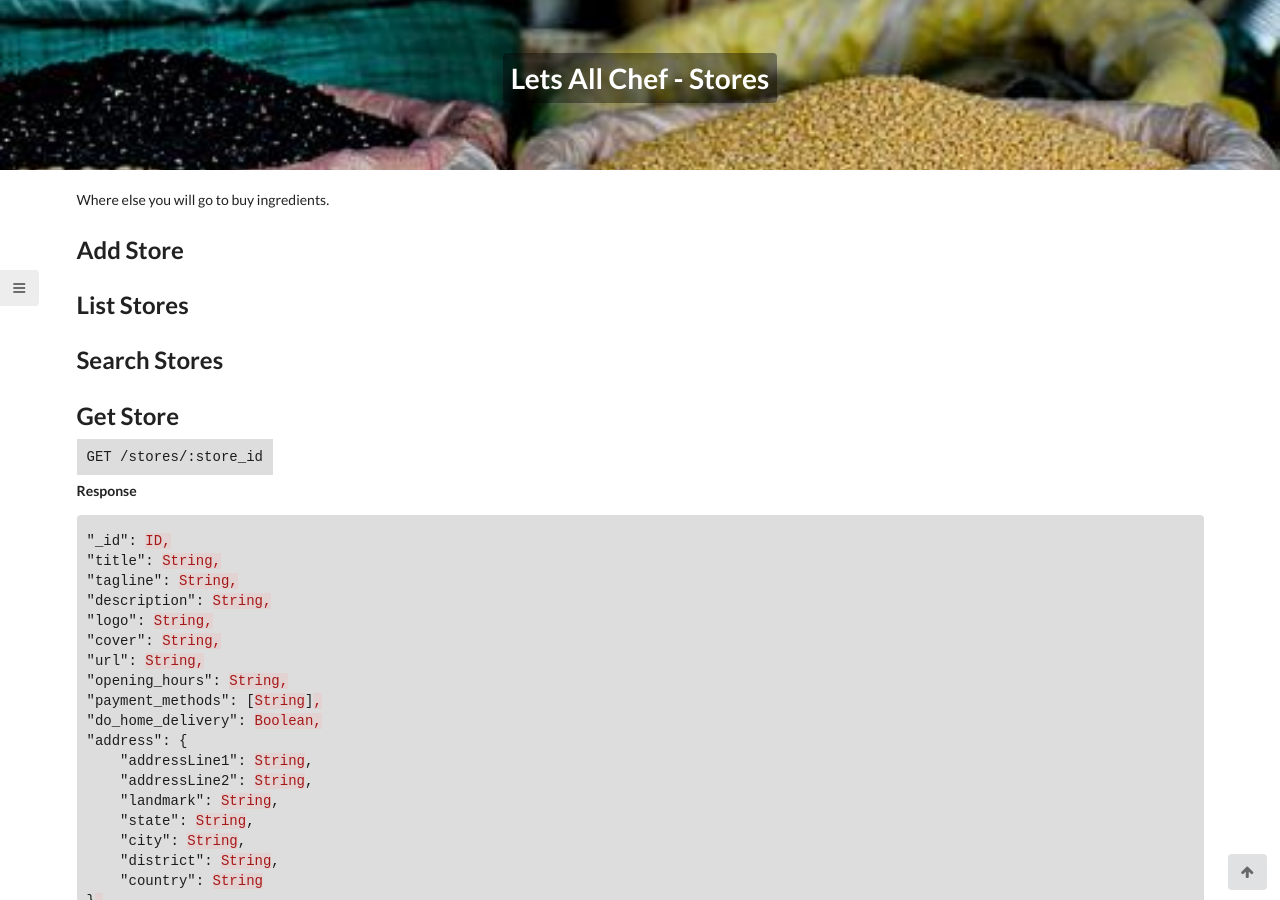
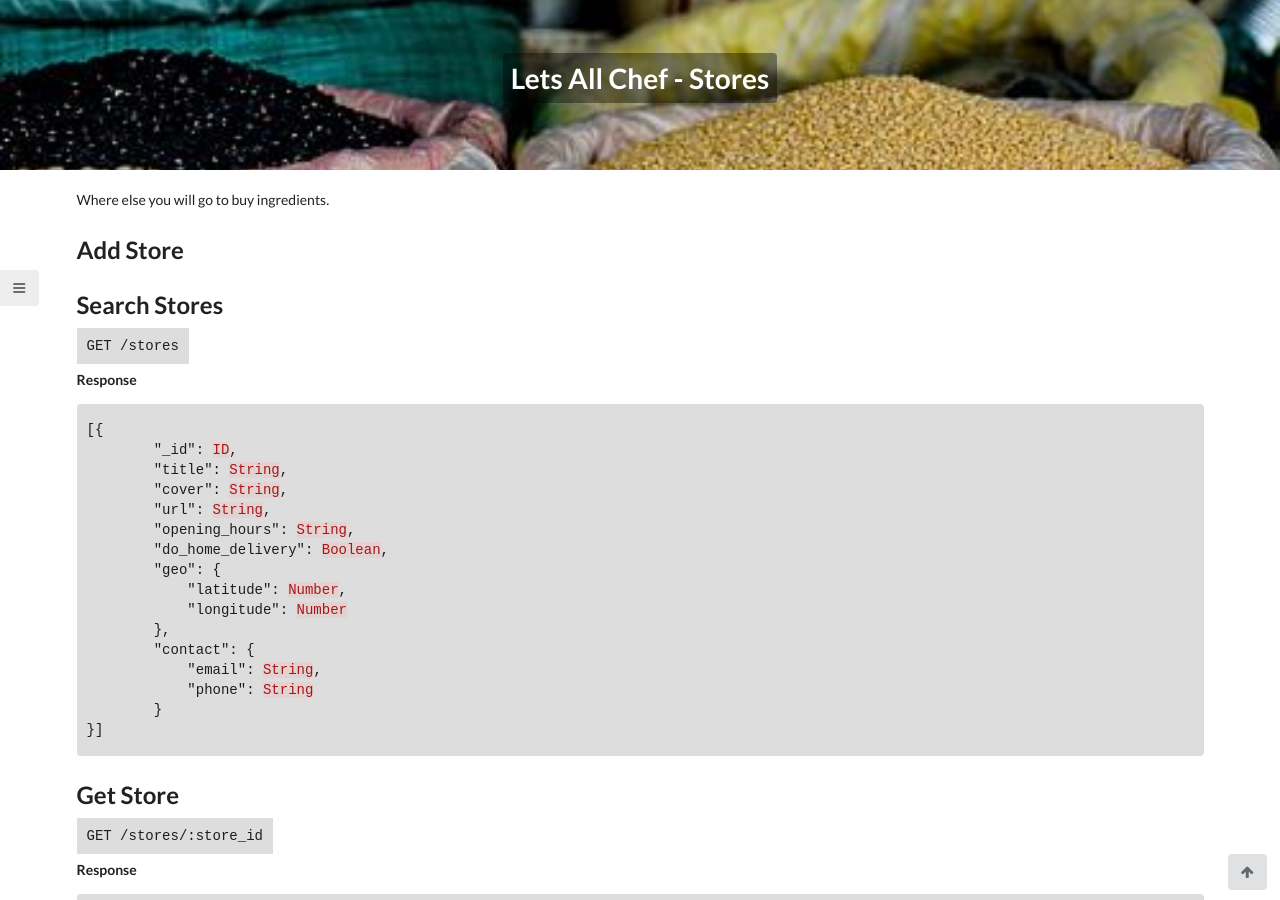
Before and after one commit to letsallchef/docs, a Jekyll site: the page built from _posts/api/2017-03-07-stores.md, in a window 1280 px wide and 900 px high. Built offline with Jekyll 4.4.1, drawn with Linux system fonts in a browser that asks for light colours.

Commit message:
removes list and adds search

```diff
--- a/_posts/api/2017-03-07-stores.md
+++ b/_posts/api/2017-03-07-stores.md
@@ -10,9 +10,32 @@
 
 ## Add Store
 
-## List Stores
 
 ## Search Stores
+
+`GET /stores`
+
+**Response**
+
+{% highlight json %}
+[{
+	"_id": ID,
+	"title": String,
+	"cover": String,
+	"url": String,
+	"opening_hours": String,
+	"do_home_delivery": Boolean,
+	"geo": {
+	    "latitude": Number,
+	    "longitude": Number
+	},
+	"contact": {
+	    "email": String,
+	    "phone": String
+	}
+}]
+{% endhighlight %}
+
 
 ## Get Store
 
```
